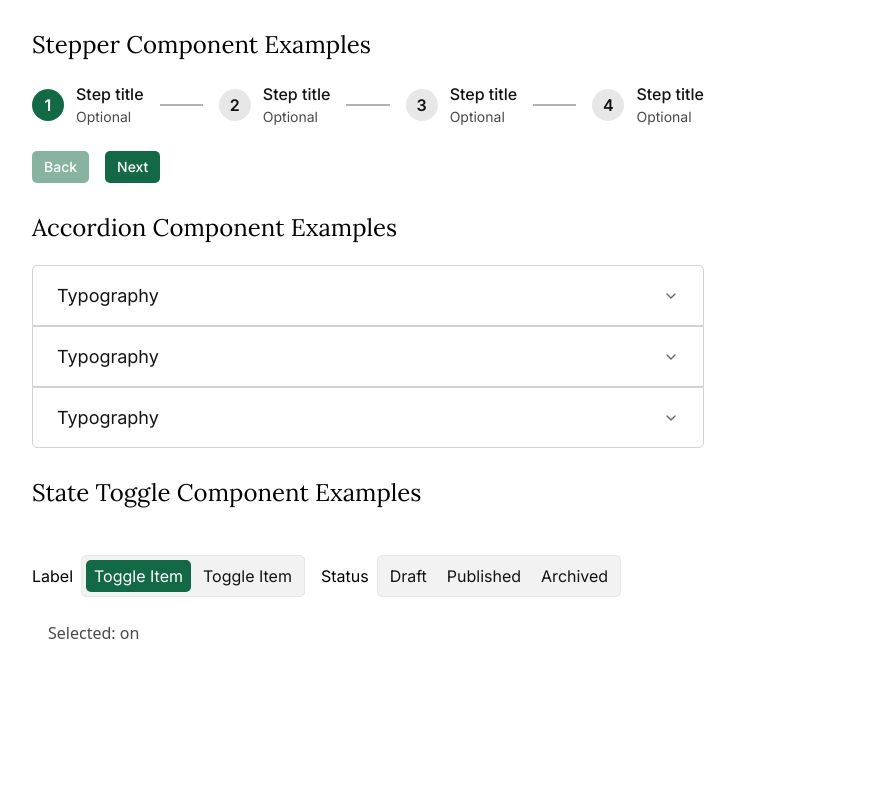
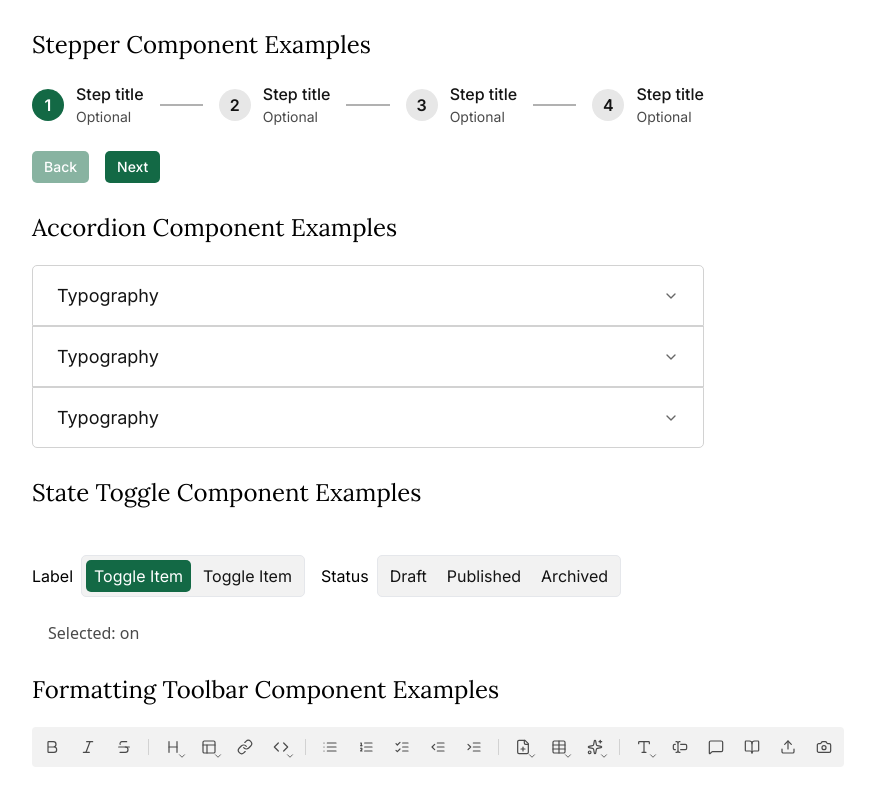
Before and after one commit to keoswalt/skillable-prototype-builder, a Next.js app: page /designSystemDemo in a window 1280 px wide. Shown: the part 8800-9600 px from the top of the page, without its empty margins (0-875 px from the left). Before the commit the page ends 9477 px from the top, so only its background shows below. Built offline with nearby package versions, Linux system fonts and the light colour scheme.

Commit message:
Add formatting toolbar component for instructions editor

```diff
--- a/src/app/designSystemDemo/page.tsx
+++ b/src/app/designSystemDemo/page.tsx
@@ -15,6 +15,7 @@ import RadioListExample from '@/components/inputs/RadioListExample';
 import StepperExample from '@/components/navigation/StepperExample';
 import AccordionExample from '@/components/content/AccordionExample';
 import StateToggleExample from '@/components/navigation/StateToggleExample';
+import FormattingToolbarExample from '@/components/editor/FormattingToolbarExample';
 
 export default function Home() {
   return (
@@ -100,6 +101,11 @@ export default function Home() {
         <StateToggleExample />
       </section>
 
+      <section className="mt-8">
+        <h2 className="font-headline text-heading-sm mb-6">Formatting Toolbar Component Examples</h2>
+        <FormattingToolbarExample />
+      </section>
+
     </main>
   );
 }
--- a/src/components/content/Accordion.tsx
+++ b/src/components/content/Accordion.tsx
@@ -135,7 +135,12 @@ export const Accordion = forwardRef<HTMLDivElement, AccordionProps>(
           isLast && 'rounded-b-[var(--borderradius)]',
           detailsElement.props.className,
         ),
-        children: [summary, contentWrapper],
+        children: (
+          <>
+            {summary}
+            {contentWrapper}
+          </>
+        ),
       });
     });
 
--- /dev/null
+++ b/src/components/editor/FormattingToolbar.tsx
@@ -0,0 +1,139 @@
+/**
+ * FormattingToolbar component
+ * ---------------------------------------------------
+ * A compact ribbon/toolbar that shows a row of icon buttons for rich-text
+ * formatting actions (bold, italic, lists, table, etc.).
+ *
+ * Props:
+ * - buttons?: (ToolbarButtonProps | 'separator')[] – Optional custom list of
+ *   buttons to render. When omitted, a sensible default list is shown.
+ * - className?: string – Additional utility classes for the toolbar wrapper.
+ *
+ * ToolbarButtonProps (for each button object):
+ * - icon: IconName – Name of the icon (from Icon.tsx registry).
+ * - label: string – Accessible name + Tooltip text.
+ * - hasDropdown?: boolean – Shows a small chevron indicator in the corner.
+ * - active?: boolean – Toggles the active state styling.
+ * - onClick?: React.MouseEventHandler<HTMLButtonElement> – Click handler.
+ *
+ * Usage:
+ * <FormattingToolbar />
+ * // or custom
+ * <FormattingToolbar
+ *   buttons={[{ icon: 'bold', label: 'Bold', active: true, onClick: () => {} }]}
+ * />
+ */
+
+'use client';
+
+import React from 'react';
+import { Icon, Icons, IconName } from '../Icon';
+import Tooltip from '../info/Tooltip';
+
+export interface ToolbarButtonProps {
+  icon: IconName;
+  label: string;
+  hasDropdown?: boolean;
+  onClick?: React.MouseEventHandler<HTMLButtonElement>;
+}
+
+interface FormattingToolbarProps {
+  buttons?: (ToolbarButtonProps | 'separator')[];
+  className?: string;
+}
+
+const ToolbarButton: React.FC<ToolbarButtonProps> = ({
+  icon,
+  label,
+  hasDropdown = false,
+  onClick,
+}) => {
+  const baseClasses = `relative inline-flex h-8 w-8 items-center justify-center rounded transition-colors duration-150 focus-visible:outline-none focus-visible:ring-2 focus-visible:ring-primary-main`;
+  const stateClasses =
+    'text-_components-text-secondary hover:bg-primary-soft hover:text-primary-contrast';
+
+  return (
+    <Tooltip content={label} direction="bottom">
+      <button
+        type="button"
+        aria-label={label}
+        className={`${baseClasses} ${stateClasses}`}
+        onClick={onClick}
+      >
+        <Icon icon={Icons[icon]} size={16} strokeWidth={1.8} />
+        {hasDropdown && (
+          <Icon
+            icon={Icons['chevronDown']}
+            size={10}
+            className="absolute bottom-0.5 right-0.5"
+            strokeWidth={2}
+          />
+        )}
+      </button>
+    </Tooltip>
+  );
+};
+
+export const FormattingToolbar: React.FC<FormattingToolbarProps> = ({
+  buttons,
+  className = '',
+}) => {
+  const defaultButtons: (ToolbarButtonProps | 'separator')[] = [
+    // Basic formatting
+    { icon: 'bold', label: 'Bold' },
+    { icon: 'italic', label: 'Italic' },
+    { icon: 'strikethrough', label: 'Strikethrough' },
+    'separator',
+
+    // Headings & blocks
+    { icon: 'heading', label: 'Heading', hasDropdown: true },
+    { icon: 'layout', label: 'Blocks', hasDropdown: true },
+    { icon: 'link', label: 'Link' },
+    { icon: 'code', label: 'Code', hasDropdown: true },
+    'separator',
+
+    // Lists & indent
+    { icon: 'list', label: 'Bulleted List' },
+    { icon: 'listOrdered', label: 'Numbered List' },
+    { icon: 'listChecks', label: 'Task List' },
+    { icon: 'outdent', label: 'Decrease Indent' },
+    { icon: 'indent', label: 'Increase Indent' },
+    'separator',
+
+    // Insert menu, table, AI
+    { icon: 'filePlus', label: 'Insert', hasDropdown: true },
+    { icon: 'table', label: 'Table', hasDropdown: true },
+    { icon: 'sparkles', label: 'AI', hasDropdown: true },
+    'separator',
+
+    // Authoring widgets
+    { icon: 'type', label: 'Type Text', hasDropdown: true },
+    { icon: 'input', label: 'Input Field' },
+    { icon: 'comment', label: 'Author Comment' },
+    { icon: 'book', label: 'Include Instructions' },
+    { icon: 'upload', label: 'Upload Media' },
+    { icon: 'camera', label: 'Screenshot' },
+  ];
+
+  const items = buttons ?? defaultButtons;
+
+  return (
+    <div
+      className={`inline-flex items-center gap-1 rounded bg-_components-background-contrast-sm p-1 ${className}`}
+    >
+      {items.map((item, idx) => {
+        if (item === 'separator') {
+          return (
+            <div
+              key={`sep-${idx}`}
+              className="mx-1 h-4 w-px bg-_components-divider-main"
+            />
+          );
+        }
+        return <ToolbarButton key={item.label} {...item} />;
+      })}
+    </div>
+  );
+};
+
+export default FormattingToolbar;
--- /dev/null
+++ b/src/components/editor/FormattingToolbarExample.tsx
@@ -0,0 +1,54 @@
+/**
+ * FormattingToolbarExample
+ * ---------------------------------------------------
+ * Demonstrates the default FormattingToolbar in action and allows toggling
+ * active state on click for illustration purposes.
+ */
+
+'use client';
+
+import React, { useState } from 'react';
+import FormattingToolbar, { ToolbarButtonProps } from './FormattingToolbar';
+
+const defaultButtons: (ToolbarButtonProps | 'separator')[] = [
+  // Basic formatting
+  { icon: 'bold', label: 'Bold' },
+  { icon: 'italic', label: 'Italic' },
+  { icon: 'strikethrough', label: 'Strikethrough' },
+  'separator',
+
+  // Headings & blocks
+  { icon: 'heading', label: 'Heading', hasDropdown: true },
+  { icon: 'layout', label: 'Blocks', hasDropdown: true },
+  { icon: 'link', label: 'Link' },
+  { icon: 'code', label: 'Code', hasDropdown: true },
+  'separator',
+
+  // Lists & indent
+  { icon: 'list', label: 'Bulleted List' },
+  { icon: 'listOrdered', label: 'Numbered List' },
+  { icon: 'listChecks', label: 'Task List' },
+  { icon: 'outdent', label: 'Decrease Indent' },
+  { icon: 'indent', label: 'Increase Indent' },
+  'separator',
+
+  // Insert, table, AI
+  { icon: 'filePlus', label: 'Insert', hasDropdown: true },
+  { icon: 'table', label: 'Table', hasDropdown: true },
+  { icon: 'sparkles', label: 'AI', hasDropdown: true },
+  'separator',
+
+  // Authoring widgets
+  { icon: 'type', label: 'Type Text', hasDropdown: true },
+  { icon: 'input', label: 'Input Field' },
+  { icon: 'comment', label: 'Author Comment' },
+  { icon: 'book', label: 'Include Instructions' },
+  { icon: 'upload', label: 'Upload Media' },
+  { icon: 'camera', label: 'Screenshot' },
+];
+
+const FormattingToolbarExample: React.FC = () => {
+  return <FormattingToolbar buttons={defaultButtons} />;
+};
+
+export default FormattingToolbarExample;
--- a/src/components/info/Tooltip.tsx
+++ b/src/components/info/Tooltip.tsx
@@ -70,7 +70,7 @@ export const Tooltip: React.FC<TooltipProps> = ({
       <div
         id={id}
         role="tooltip"
-        className={`pointer-events-none absolute z-10 whitespace-nowrap rounded-md bg-_components-tooltip-fill px-3 py-1 text-body-xs text-_components-text-light opacity-0 transition-opacity duration-200 group-hover:opacity-100 group-focus-within:opacity-100 ${bubblePosition[direction]} ${className}`}
+        className={`pointer-events-none absolute z-10 whitespace-nowrap rounded-md bg-_components-tooltip-fill px-3 py-1 text-body-xs text-_components-text-light opacity-0 transition-opacity duration-200 delay-0 group-hover:opacity-100 ${bubblePosition[direction]} ${className}`}
       >
         {content}
         {/* Arrow */}
```
Also changed, not shown: src/components/Icon.tsx (+49 -0 lines), 1 other file (tests, documents, lock files or other folders).
